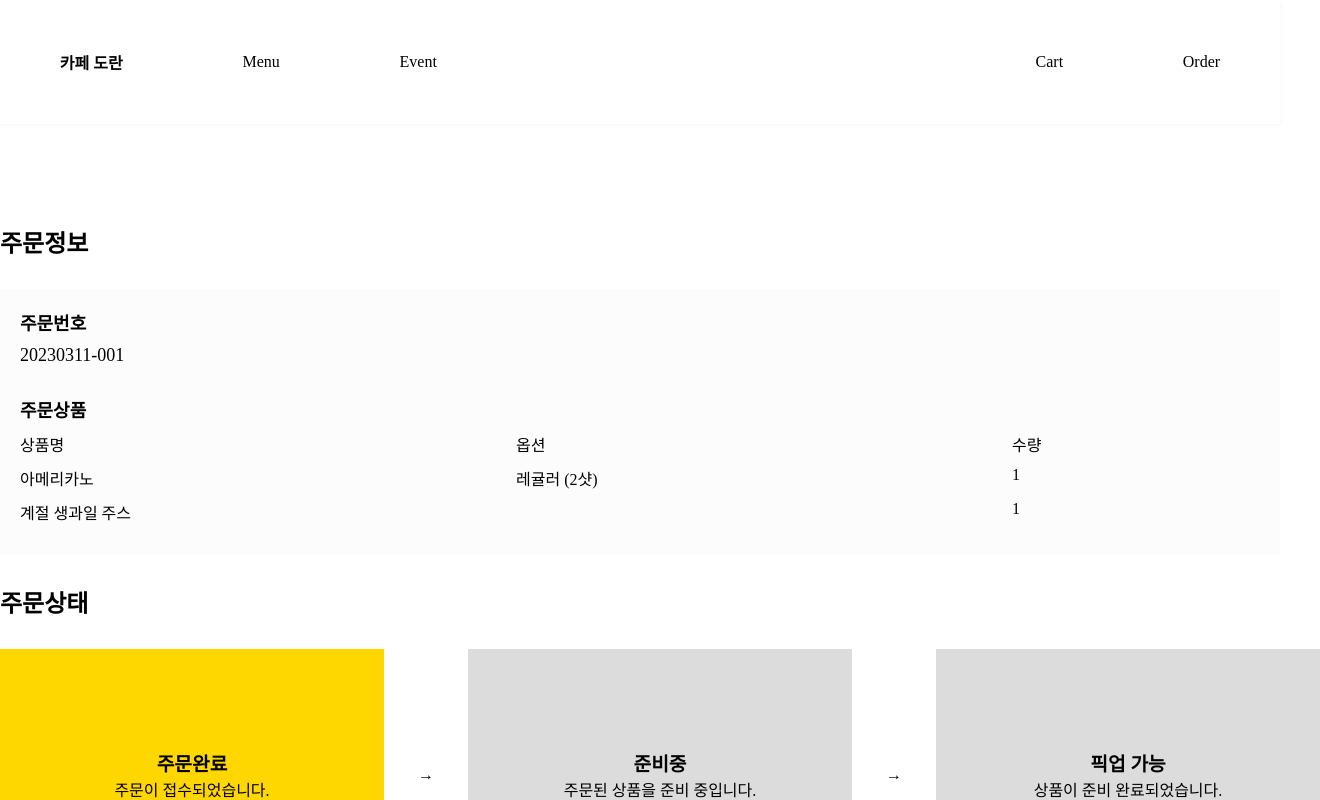
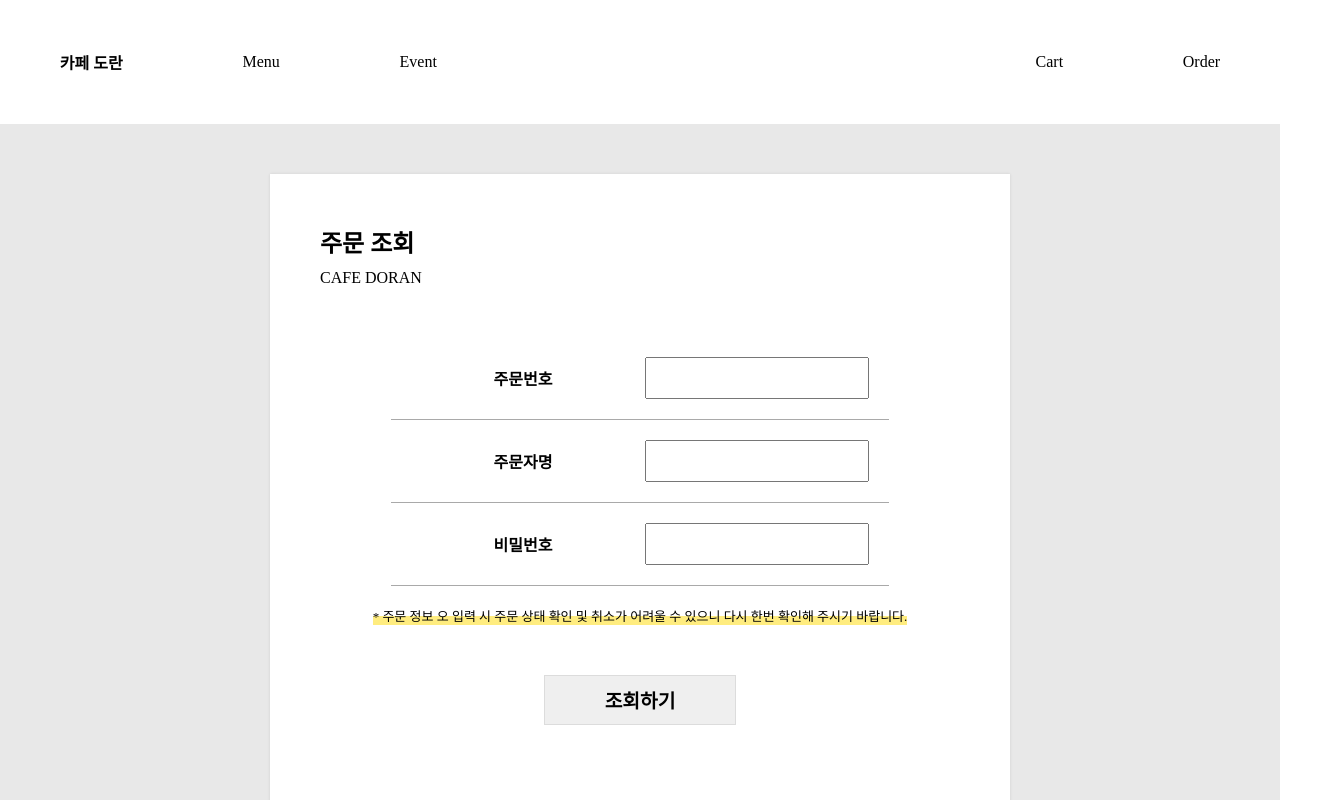
Before and after one commit to sbyun1/doran, a React app in the folder src/main/reactjs/: page /order/confirm in a window 1280 px wide. Shown: the top 800 px of the page, 1320 px wide, since content can reach past the window. Built offline with nearby package versions, Linux system fonts and the light colour scheme; a web font is replaced by a local one.

Commit message:
update Pages - Order Info. Form (in progress)

```diff
--- a/src/main/reactjs/src/components/order/OrderConfirm.js
+++ b/src/main/reactjs/src/components/order/OrderConfirm.js
@@ -1,8 +1,49 @@
 import '../../resources/css/order/confirm.css'
+import {useState} from "react";
 
 function OrderConfirm() {
+    const [auth, setAuth] = useState(false);
+
     return (
-        <div className="main-container">
+        <div className="main-container order-confirm-back">
+            <Before/>
+        </div>
+    )
+}
+
+function Before() {
+    return (
+        <div className={"order-confirm"}>
+            <div className={"order-top"}>
+                <span>주문 조회</span>
+                <span>CAFE DORAN</span>
+            </div>
+            <div className={"order-check"}>
+                <div>
+                    <span>주문번호</span>
+                    <input name={"orderSeq"} inputMode={"numeric"}/>
+                </div>
+                <div>
+                    <span>주문자명</span>
+                    <input name={"orderName"}/>
+                </div>
+                <div>
+                    <span>비밀번호</span>
+                    <input name={"orderPassword"} type={"password"} inputMode={"numeric"}/>
+                </div>
+                <span className={"order-check-desc"}>
+                    * 주문 정보 오 입력 시 주문 상태 확인 및 취소가 어려울 수 있으니
+                    다시 한번 확인해 주시기 바랍니다.
+                </span>
+                <input className={"style-button-confirm"} type={"button"} value={"조회하기"}/>
+            </div>
+        </div>
+    )
+}
+
+function After() {
+    return (
+        <>
             <div className="order-top">
                 <span>주문정보</span>
             </div>
@@ -57,7 +98,7 @@ function OrderConfirm() {
                     <span>상품이 준비 완료되었습니다.</span>
                 </div>
             </div>
-        </div>
+        </>
     )
 }
 
--- a/src/main/reactjs/src/resources/css/common.css
+++ b/src/main/reactjs/src/resources/css/common.css
@@ -16,7 +16,6 @@ body * {
 .common.top {
     padding: 50px 0 50px 0;
     box-shadow: 0 1px 5px rgba(0, 0, 0, 0.05);
-    margin-bottom: 50px;
 }
 
 .common-nav {
--- a/src/main/reactjs/src/resources/css/order/confirm.css
+++ b/src/main/reactjs/src/resources/css/order/confirm.css
@@ -62,3 +62,65 @@
     font-weight: 700;
     font-size: larger;
 }
+
+/* Before */
+
+.order-confirm-back {
+    background-color: #e8e8e8;
+    height: 100vh;
+    padding: 0;
+}
+
+.order-confirm {
+    width: 640px;
+    margin-top: 50px;
+    background-color: white;
+    box-shadow: 0 0px 3px rgba(1, 1, 1, 0.1);
+    padding: 0 50px 0 50px;
+}
+
+.order-confirm > *{
+    margin-top: 50px;
+}
+
+.order-check {
+    margin-block: 50px;
+    display: grid;
+    justify-items: center;
+    text-align: center;
+}
+
+.order-check > div {
+    padding: 20px;
+    border-block-end: 1px solid darkgrey;
+}
+
+.order-check > .style-button-confirm {
+    font-size: larger;
+    width: 30%;
+    margin-top: 50px;
+}
+
+.order-check-desc {
+    margin-top: 20px;
+    font-size: small;
+    background: linear-gradient(to top, rgba(255, 218, 0, 0.5) 50%, transparent 50%);
+}
+
+.order-check > div > *:first-child {
+    font-weight: bold;
+}
+
+.order-check > div > input {
+    font-size: medium;
+    padding: 10px;
+    text-align: center;
+}
+
+.order-check > div {
+    display: grid;
+    grid-template-columns: repeat(2, 1fr);
+    justify-items: center;
+    align-items: center;
+    gap: 10px;
+}
```
